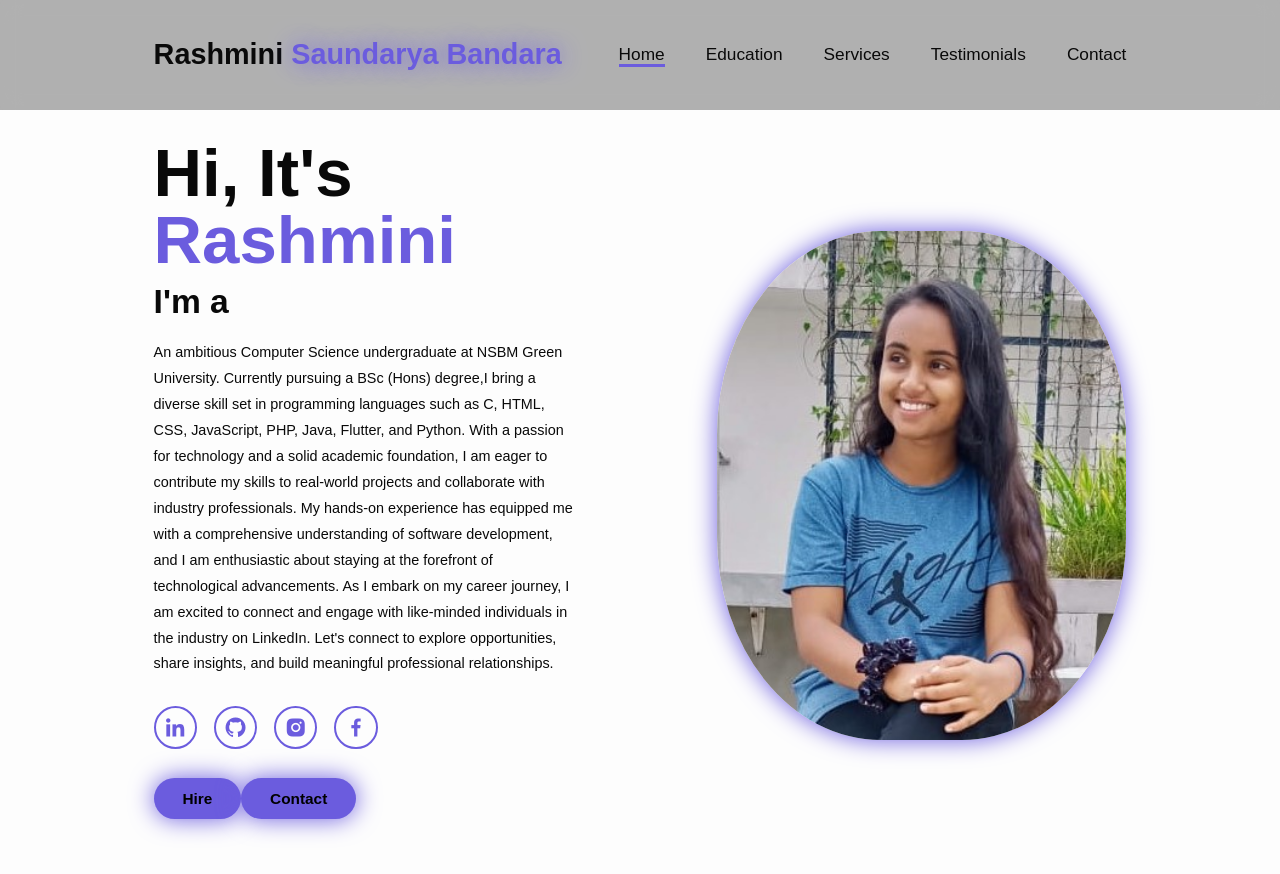
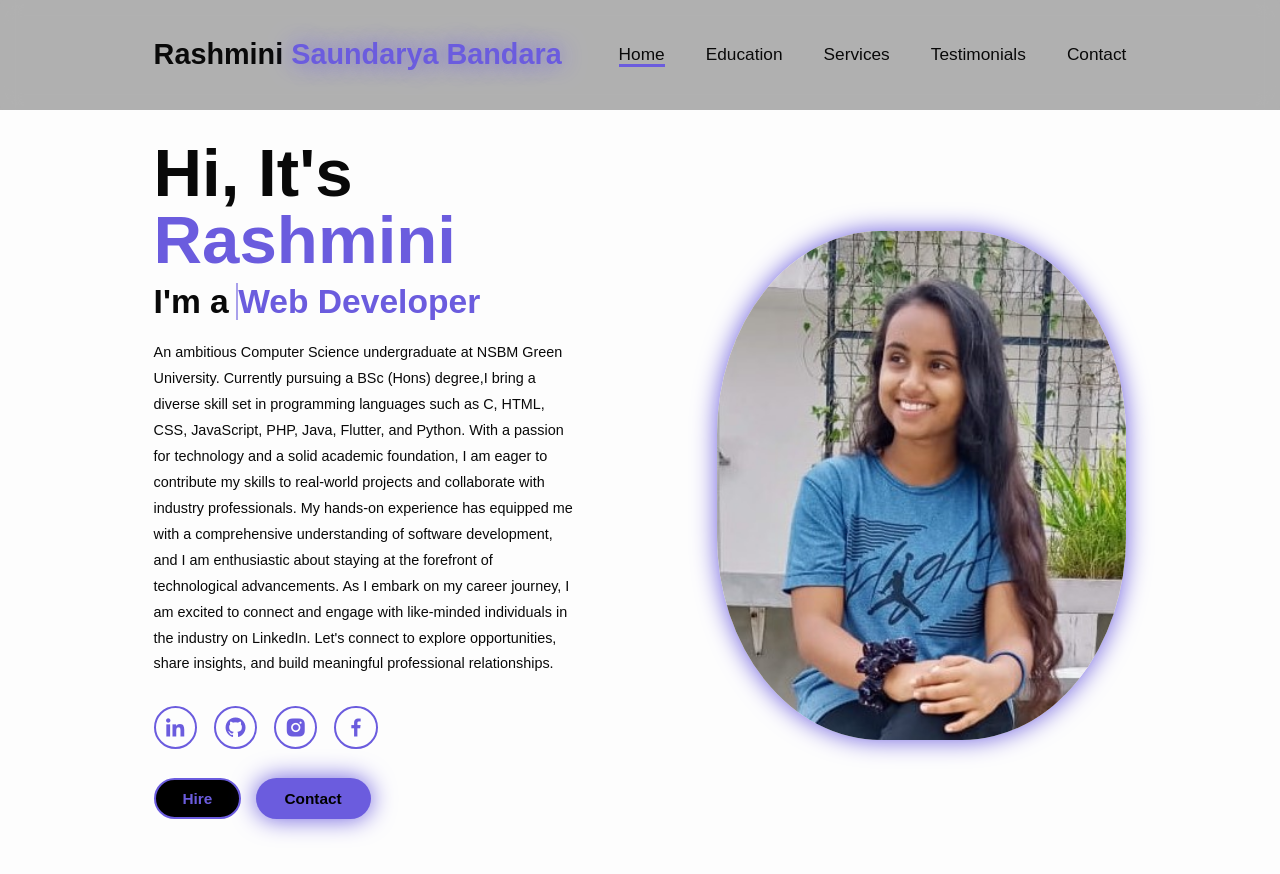
Before and after one commit to ILRSBandara/Portfolio-Tutorial, a plain HTML site: page index.html in a window 1280 px wide. Drawn offline with nearby package versions, Linux system fonts and the light colour scheme.

Commit message:
Updated the Home Page

```diff
--- a/style.css
+++ b/style.css
@@ -9,7 +9,7 @@
     font-family:  'Poppins', sans-serif;
 }
  :root {
---bg-color: #fdfdfd;
+--bg-color:  #fdfdfd;
 --second-bg-color: #131313;
 --text-color: #090909;
 --main-color: #6b5cde;
@@ -167,4 +167,58 @@ box-shadow: 0 0 25px var(--main-color),
 .btn-group{
     display: flex;
     align-items: center;
+    gap: 1.5rem;
 }
+.btn-group a:nth-last-of-type(2){
+    background-color: black;
+    color: var(--main-color);
+    border: 2px solid var(--main-color);
+    box-shadow: 0 0 25px transparent;
+}
+.btn-group a:nth-last-of-type(2):hover{
+    box-shadow: 0 0 25px var(--main-color);
+    background-color: var(--main-color);
+    color: blanchedalmond;
+}
+.text-animation{
+    font-size: 34px;
+    font-weight: 600;
+    min-width: 200px;
+}
+.text-animation span{
+    position: relative;
+}
+.text-animation span::before{
+    content: "Web Developer";
+    color: var(--main-color);
+    animation: words 20s infinite;
+}
+.text-animation span::after{
+    content: "Web Developer";
+    background-color: var(--bg-color);
+    position: absolute;
+    width: calc(100% + 8px);
+    height: 100%;
+    border-left: 3px solid var(--bg-color);
+    right: -8px;
+    animation: cursor 0.6s infinite,typing 20s steps(14) infinite;
+}
+@keyframes cursor{
+    to{
+        border-left: 2px solid var(--main-color);
+    }
+}
+@keyframes words{
+    0%,
+    20%{
+        content: "UI/UX Designer";
+    }
+    21%,
+    40%{
+        content: "Frontend Designer";
+    }
+    41%,
+    60%{
+        content: "Web Designer-";
+    }
+}
```
